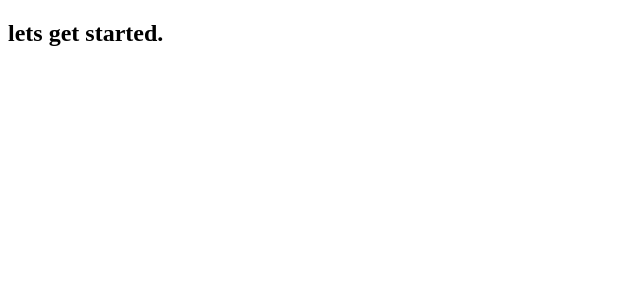
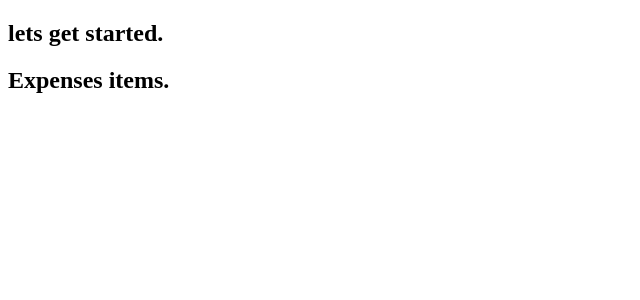
Before and after one commit to AkshitRamdeni/React, a JavaScript app: page / in a window 1280 px wide. Shown: the top 300 px of the page, without its empty margins (0-640 px from the left). Built offline with nearby package versions, Linux system fonts and the light colour scheme.

Commit message:
Reading First Component

```diff
--- a/src/App.js
+++ b/src/App.js
@@ -1,8 +1,10 @@
+import Expenseitem from './Component/Expenseitem';
+
 function App(){
     return(
       <div>
         <h2>lets get started.</h2>
-        {/* <marquee>Hello World</marquee> */}
+        <Expenseitem></Expenseitem>
       </div>
     );
 }
--- /dev/null
+++ b/src/Component/Expenseitem.js
@@ -0,0 +1,9 @@
+ function Expenseitem(){
+    return(
+        <div>
+            <h2>Expenses items.</h2>
+        </div>
+    );
+}
+
+export default Expenseitem;
```
Also changed, not shown: src/notes.txt.
